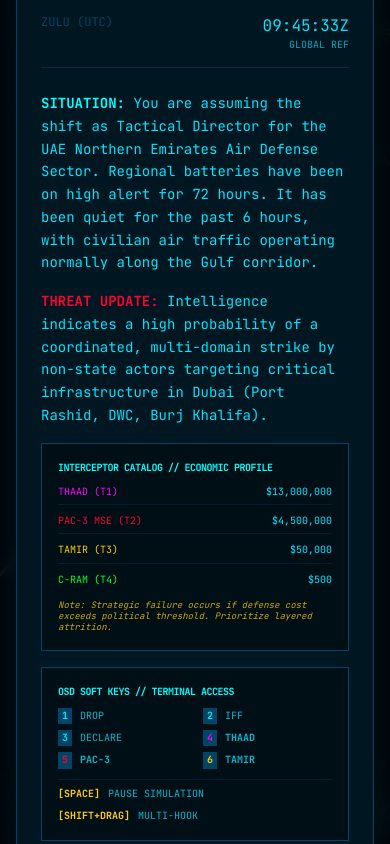
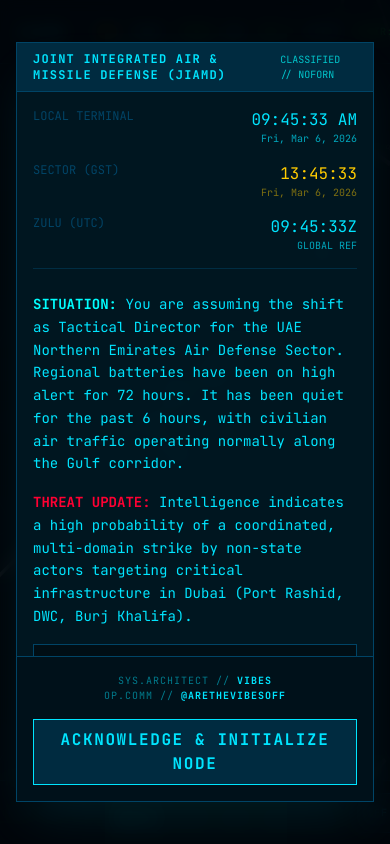
Before and after one commit to watkajtys/fleetcom, a React (Vite) app: page / in a window 390 px wide. Built offline with nearby package versions, Linux system fonts and the light colour scheme.

Commit message:
fix(ui): make briefing modal scrollable on mobile
Constrained the maximum height of the modal to 90vh and added flex-1 with overflow-y-auto to the content area so users on small mobile screens can scroll down to read the full briefing and click the start button.

```diff
--- a/src/BriefingModal.tsx
+++ b/src/BriefingModal.tsx
@@ -24,16 +24,16 @@
   return (
     <div className="fixed inset-0 z-[100] flex items-center justify-center bg-[#00050A]/90 backdrop-blur-sm p-4 text-[#00E5FF] font-mono">
 
-      <div className="max-w-2xl w-full border border-[#004466] bg-[#001A26]/80 flex flex-col shadow-2xl shadow-[#00E5FF]/10">
+      <div className="max-w-2xl w-full max-h-[90vh] border border-[#004466] bg-[#001A26]/80 flex flex-col shadow-2xl shadow-[#00E5FF]/10">
 
         {/* Header */}
-        <div className="bg-[#002B40] px-4 py-2 border-b border-[#004466] flex justify-between items-center">
+        <div className="bg-[#002B40] px-4 py-2 border-b border-[#004466] flex justify-between items-center shrink-0">
           <span className="font-bold tracking-widest text-xs">JOINT INTEGRATED AIR & MISSILE DEFENSE (JIAMD)</span>
           <span className="text-[#00FFFF] text-[10px] animate-pulse">CLASSIFIED // NOFORN</span>
         </div>
 
         {/* Content */}
-        <div className="p-6 space-y-6">
+        <div className="p-4 md:p-6 space-y-6 overflow-y-auto custom-scrollbar flex-1">
 
           <div className="flex flex-col md:grid md:grid-cols-3 gap-4 border-b border-[#004466]/50 pb-4 text-xs">
             <div className="flex justify-between md:block">
```
